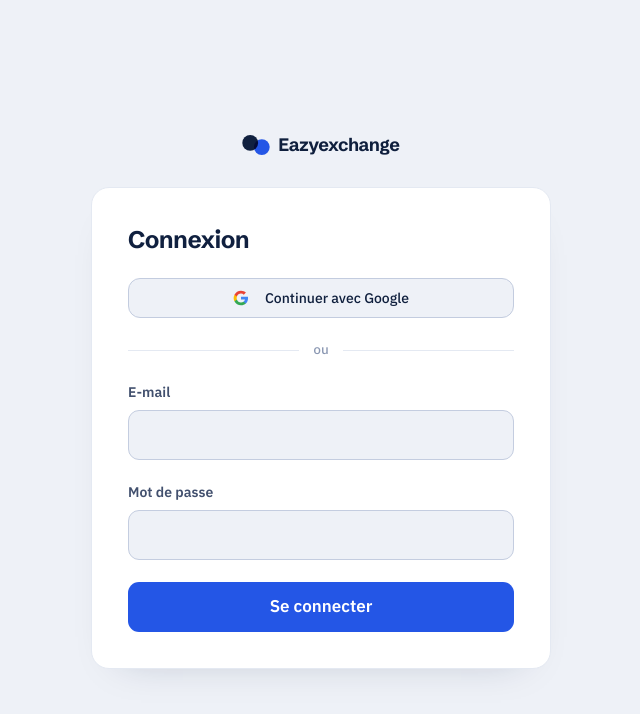
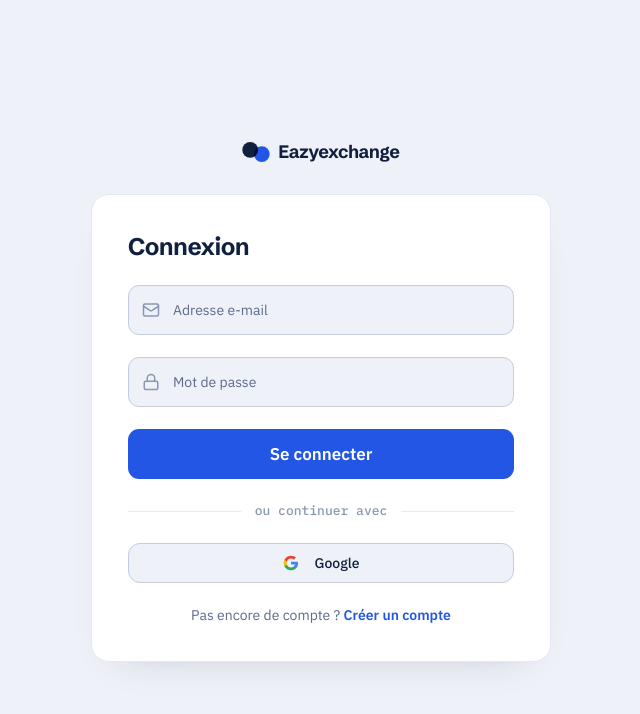
Before and after one commit to bjornstephany/eazyexchange, a Next.js app: page /login in a window 1280 px wide. Shown: the top 714 px of the page, without its empty margins (319-959 px from the left). Built offline with nearby package versions, Linux system fonts and the light colour scheme; no server answers.

Commit message:
feat(auth): login form-first with icon placeholders + signup link; Google account picker

```diff
--- a/app/(auth)/login/page.tsx
+++ b/app/(auth)/login/page.tsx
@@ -1,5 +1,7 @@
 'use client'
 import { useEffect, useState } from 'react'
+import Link from 'next/link'
+import { Mail, Lock } from 'lucide-react'
 import { createClient } from '@/lib/supabase/client'
 import { useRouter } from 'next/navigation'
 import { Button } from '@/components/ui/button'
@@ -42,20 +44,25 @@
   return (
     <CenteredCard maxWidth={460} className="flex flex-col gap-[22px]">
       <h3 className="m-0 font-display text-2xl font-bold tracking-[-0.02em] text-[#10203F]">Connexion</h3>
-      <GoogleButton label="Continuer avec Google" />
-      <div className="flex items-center gap-3.5 font-mono text-[13px] font-medium text-[#8A97B2]">
-        <span className="flex-1 border-t border-[#E4E9F2]" />ou<span className="flex-1 border-t border-[#E4E9F2]" />
-      </div>
+
       <form onSubmit={handleLogin} className="flex flex-col gap-[22px]">
         <div className="flex flex-col gap-2">
-          <Label htmlFor="email" className="text-sm font-semibold text-[#42506E]">E-mail</Label>
-          <Input id="email" type="email" value={email} onChange={e => setEmail(e.target.value)} required
-            className="h-[50px] rounded-[11px] border-[#C4CDE0] text-base" />
+          <Label htmlFor="email" className="sr-only">Adresse e-mail</Label>
+          <div className="relative">
+            <Mail aria-hidden className="pointer-events-none absolute left-3.5 top-1/2 h-[18px] w-[18px] -translate-y-1/2 text-[#8A97B2]" />
+            <Input id="email" type="email" value={email} onChange={e => setEmail(e.target.value)} required
+              placeholder="Adresse e-mail"
+              className="h-[50px] rounded-[11px] border-[#C4CDE0] pl-11 text-base" />
+          </div>
         </div>
         <div className="flex flex-col gap-2">
-          <Label htmlFor="password" className="text-sm font-semibold text-[#42506E]">Mot de passe</Label>
-          <Input id="password" type="password" value={password} onChange={e => setPassword(e.target.value)} required
-            className="h-[50px] rounded-[11px] border-[#C4CDE0] text-base" />
+          <Label htmlFor="password" className="sr-only">Mot de passe</Label>
+          <div className="relative">
+            <Lock aria-hidden className="pointer-events-none absolute left-3.5 top-1/2 h-[18px] w-[18px] -translate-y-1/2 text-[#8A97B2]" />
+            <Input id="password" type="password" value={password} onChange={e => setPassword(e.target.value)} required
+              placeholder="Mot de passe"
+              className="h-[50px] rounded-[11px] border-[#C4CDE0] pl-11 text-base" />
+          </div>
         </div>
         {error && <p className="text-sm text-[#C0392B]">{error}</p>}
         <Button type="submit" disabled={loading}
@@ -63,6 +70,16 @@
           {loading ? 'Connexion…' : 'Se connecter'}
         </Button>
       </form>
+
+      <div className="flex items-center gap-3.5 font-mono text-[13px] font-medium text-[#8A97B2]">
+        <span className="flex-1 border-t border-[#E4E9F2]" />ou continuer avec<span className="flex-1 border-t border-[#E4E9F2]" />
+      </div>
+      <GoogleButton label="Google" />
+
+      <p className="text-center text-sm text-[#5B6B8C]">
+        Pas encore de compte&nbsp;?{' '}
+        <Link href="/signup" className="font-semibold text-[#2456E6] hover:underline">Créer un compte</Link>
+      </p>
     </CenteredCard>
   )
 }
--- a/components/auth/GoogleButton.tsx
+++ b/components/auth/GoogleButton.tsx
@@ -24,7 +24,7 @@
     const redirectTo = `${window.location.origin}/auth/callback${qs ? `?${qs}` : ''}`
     const { error } = await supabase.auth.signInWithOAuth({
       provider: 'google',
-      options: { redirectTo },
+      options: { redirectTo, queryParams: { prompt: 'select_account' } },
     })
     // On success the browser has already navigated to Google; only reset on error.
     if (error) setLoading(false)
```
Also changed, not shown: 2 other files (tests, documents, lock files or other folders).
